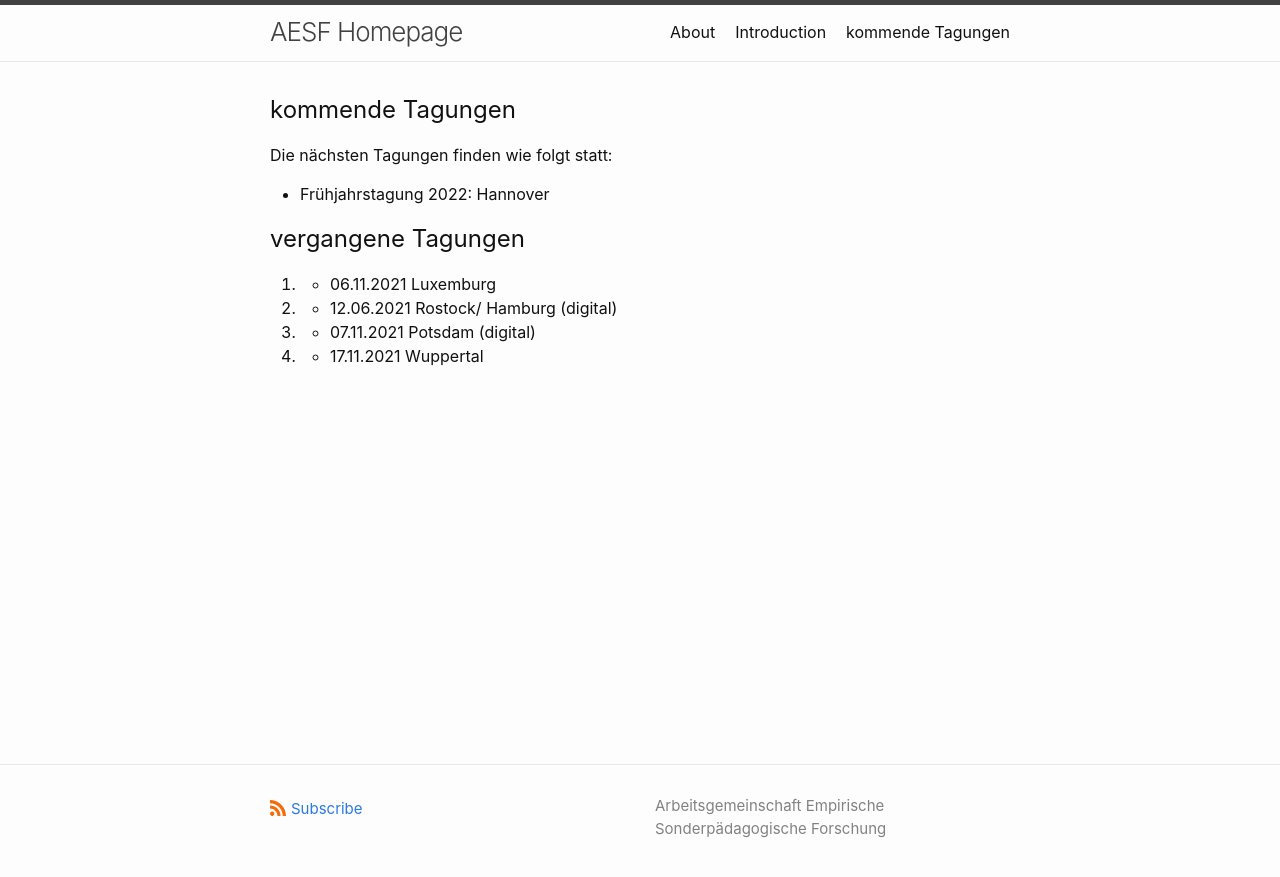
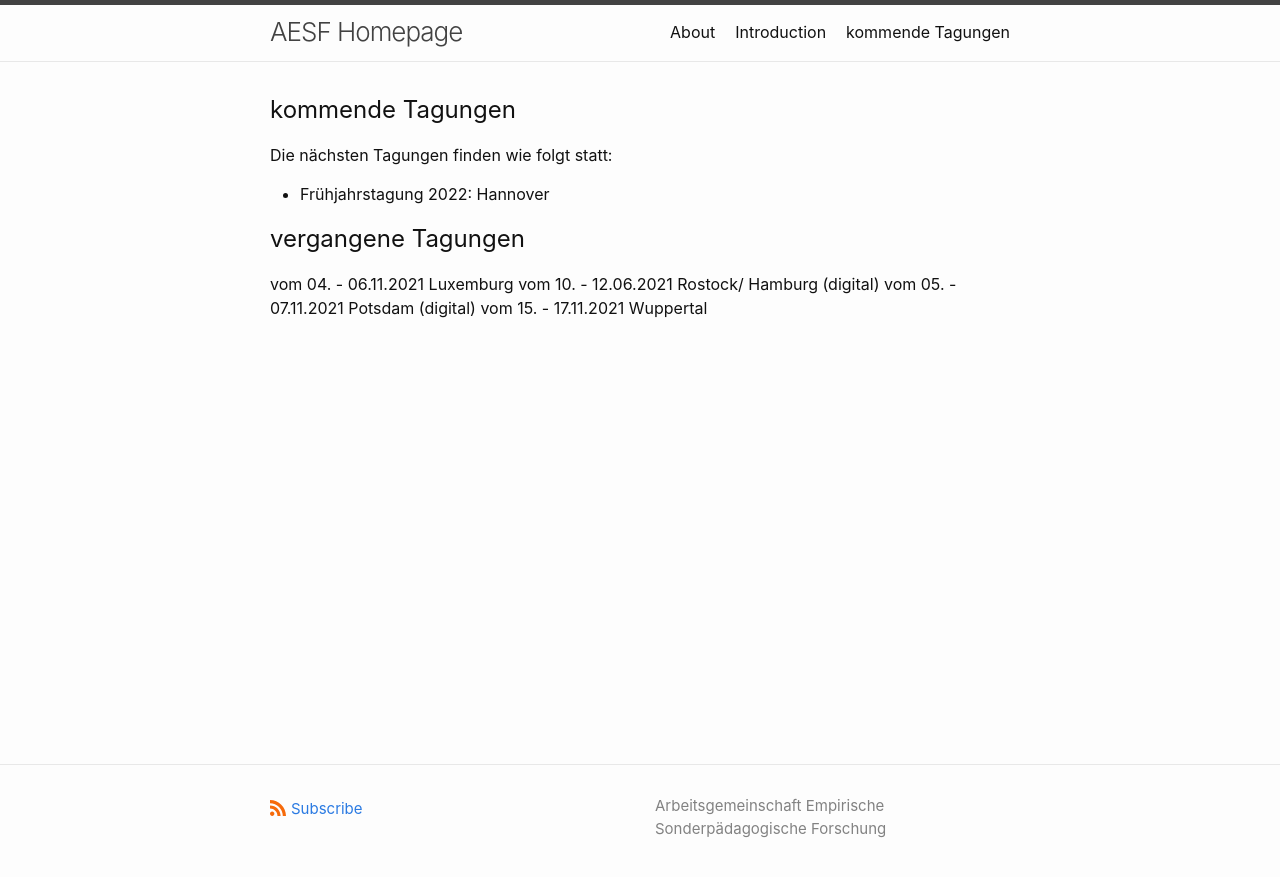
Before and after one commit to jazznbass/aesf_homepage, a Jekyll site: the page built from _pages/conferences.md, in a window 1280 px wide. Shown: the top 877 px of the page. Built offline with Jekyll 4.4.1, drawn with Linux system fonts in a browser that asks for light colours; our own code applies the rules of GitHub Pages for plain Markdown files.

Commit message:
Update conferences.md

```diff
--- a/_pages/conferences.md
+++ b/_pages/conferences.md
@@ -4,7 +4,7 @@ Die nächsten Tagungen finden wie folgt statt:
 
 
 ## vergangene Tagungen
-04. - 06.11.2021 Luxemburg
-10. - 12.06.2021 Rostock/ Hamburg (digital)
-05. - 07.11.2021 Potsdam (digital)
-15. - 17.11.2021 Wuppertal
+vom 04. - 06.11.2021 Luxemburg
+vom 10. - 12.06.2021 Rostock/ Hamburg (digital)
+vom 05. - 07.11.2021 Potsdam (digital)
+vom 15. - 17.11.2021 Wuppertal
```
